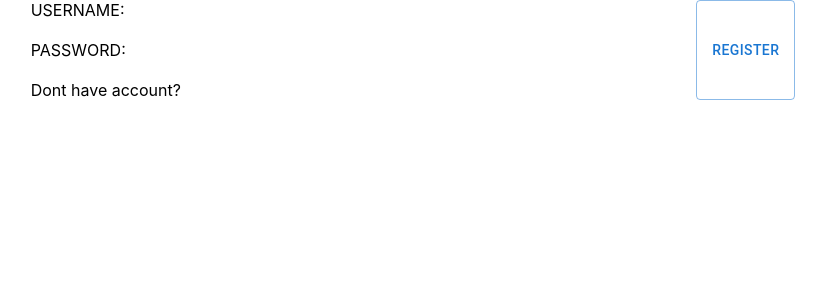
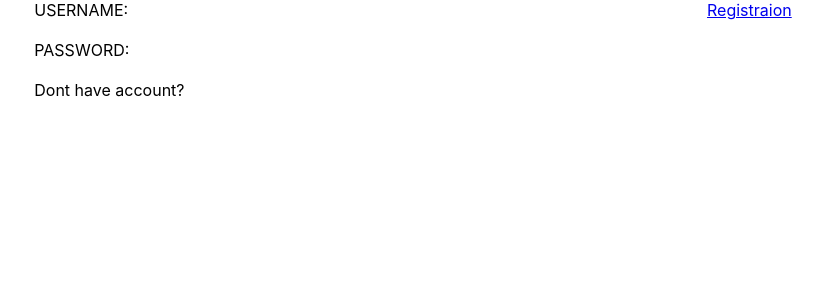
Before and after one commit to GoranAviani/react_apollo_client_3_cache, a React (Create React App) app: page /login in a window 1280 px wide. Shown: the top 300 px of the page, without its empty margins (227-1053 px from the left). Built offline with nearby package versions, Linux system fonts and the light colour scheme; no server answers.

Commit message:
first steps

```diff
--- a/src/components/LoginRegister/LoginForm.js
+++ b/src/components/LoginRegister/LoginForm.js
@@ -1,23 +1,22 @@
 import React from "react";
-import {Button} from "@mui/material";
 
 import './LoginRegister.css'
+import {Link} from "react-router-dom";
 
 const LoginForm = () => {
 
     return (
         <div className="loginregister">
-        USERNAME:
+            USERNAME:
             <br/>
-                        <br/>
+            <br/>
 
             PASSWORD:
-                        <br/>
+            <br/>
             <br/>
 
-            Dont have account? <Button variant="outlined">
-            Register
-        </Button>
+            Dont have account? <Link to="/registration">Registraion</Link>
+
         </div>
     )
 }
```
